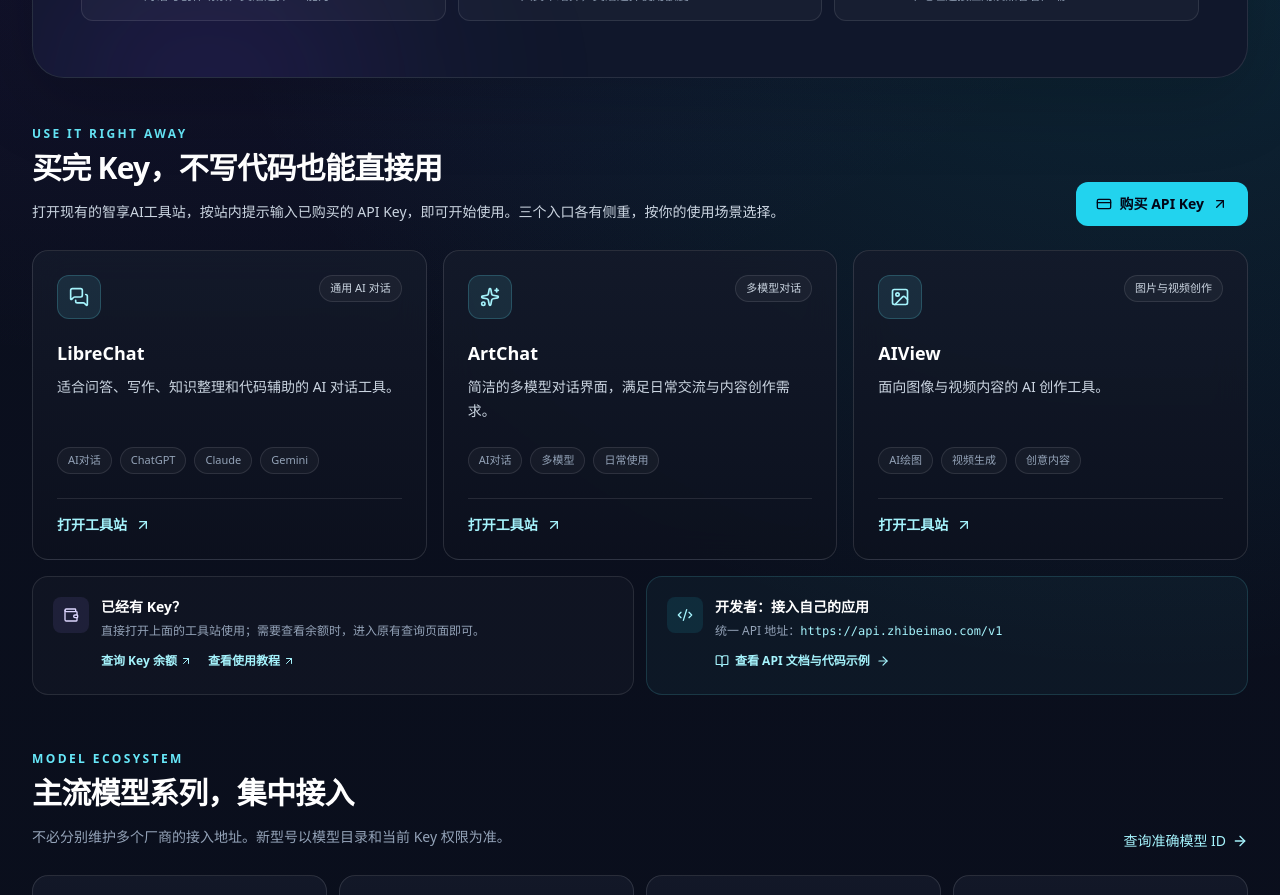
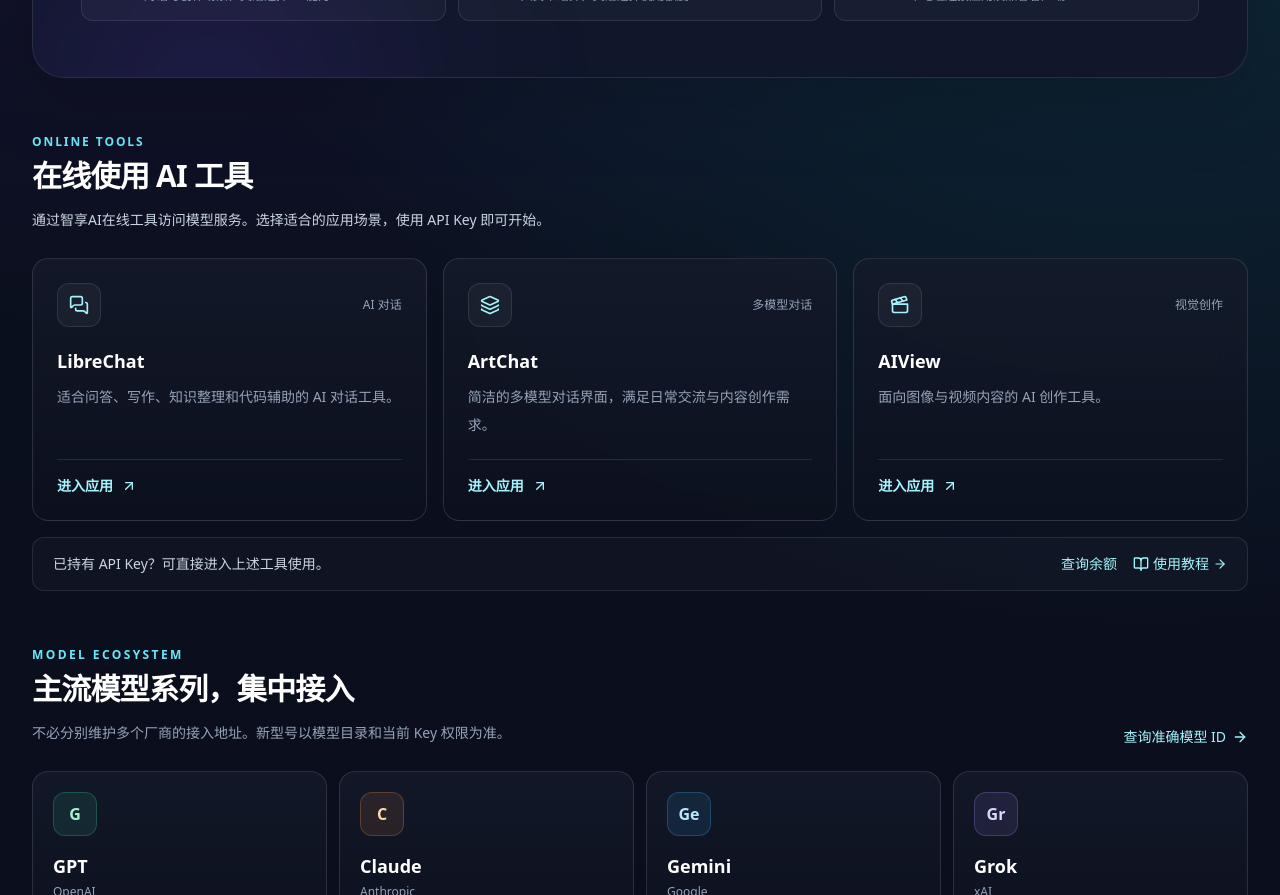
Before and after one commit to Jihai123/zhibeimao-home, a Next.js app: page /api in a window 1280 px wide. Shown: the part 680-1575 px from the top of the page. Built offline with nearby package versions, Linux system fonts and the light colour scheme.

Commit message:
design: simplify API online-tools area and remove redundant cards and tags

```diff
--- a/components/ApiDirectUseSection.tsx
+++ b/components/ApiDirectUseSection.tsx
@@ -1,110 +1,59 @@
-import Link from 'next/link';
-import {
-  ArrowRight,
-  ArrowUpRight,
-  BookOpen,
-  Code2,
-  CreditCard,
-  Image as ImageIcon,
-  MessagesSquare,
-  Sparkles,
-  Wallet
-} from 'lucide-react';
+import { ArrowRight, ArrowUpRight, BookOpen, Clapperboard, Layers3, MessagesSquare } from 'lucide-react';
 
 import { aiDirectEntries } from '@/data/home-data';
-import { apiBaseUrl } from '@/data/api-product';
 import { siteLinks } from '@/data/site-links';
 
-const entryIcons = [MessagesSquare, Sparkles, ImageIcon] as const;
-const entryTypes = ['通用 AI 对话', '多模型对话', '图片与视频创作'] as const;
-
-const externalLinkProps = {
-  target: '_blank',
-  rel: 'noopener noreferrer'
-};
+const icons = [MessagesSquare, Layers3, Clapperboard] as const;
+const categories = ['AI 对话', '多模型对话', '视觉创作'] as const;
 
 export function ApiDirectUseSection() {
   return (
-    <section id="direct-use" className="mt-12 scroll-mt-24" aria-labelledby="direct-use-title">
+    <section id="direct-use" className="mt-14 scroll-mt-24" aria-labelledby="direct-use-title">
       <div className="flex flex-wrap items-end justify-between gap-4">
         <div className="max-w-3xl">
-          <p className="text-xs font-semibold tracking-[0.2em] text-cyan-300">USE IT RIGHT AWAY</p>
+          <p className="text-xs font-semibold tracking-[0.16em] text-cyan-300">ONLINE TOOLS</p>
           <h2 id="direct-use-title" className="mt-2 text-2xl font-bold tracking-tight text-white sm:text-3xl">
-            买完 Key，不写代码也能直接用
+            在线使用 AI 工具
           </h2>
           <p className="mt-3 text-sm leading-7 text-slate-300">
-            打开现有的智享AI工具站，按站内提示输入已购买的 API Key，即可开始使用。三个入口各有侧重，按你的使用场景选择。
+            通过智享AI在线工具访问模型服务。选择适合的应用场景，使用 API Key 即可开始。
           </p>
         </div>
-        <a
-          href={siteLinks.apiKey}
-          {...externalLinkProps}
-          className="inline-flex min-h-11 shrink-0 items-center justify-center gap-2 rounded-xl bg-cyan-400 px-5 py-2.5 text-sm font-bold text-slate-950 transition hover:bg-cyan-300"
-        >
-          <CreditCard className="h-4 w-4" /> 购买 API Key <ArrowUpRight className="h-4 w-4" />
-        </a>
       </div>
-
       <div className="mt-6 grid gap-4 md:grid-cols-3">
         {aiDirectEntries.map((entry, index) => {
-          const Icon = entryIcons[index] ?? Sparkles;
+          const Icon = icons[index] ?? MessagesSquare;
           return (
             <a
-              key={entry.title}
+              key={entry.href}
               href={entry.href}
-              {...externalLinkProps}
-              className="group surface-panel flex min-w-0 flex-col rounded-2xl p-5 transition duration-200 hover:-translate-y-1 hover:border-cyan-300/40 hover:shadow-[0_18px_36px_rgba(14,116,144,0.18)] sm:p-6"
+              target="_blank"
+              rel="noopener noreferrer"
+              className="group surface-panel flex min-w-0 flex-col rounded-2xl p-5 transition-colors hover:border-cyan-300/40 sm:p-6"
             >
-              <div className="flex items-start justify-between gap-3">
-                <span className="flex h-11 w-11 shrink-0 items-center justify-center rounded-xl border border-cyan-300/20 bg-cyan-300/10 text-cyan-200">
+              <div className="flex items-center justify-between">
+                <span className="flex h-11 w-11 shrink-0 items-center justify-center rounded-xl border border-white/10 bg-white/[0.04] text-cyan-200">
                   <Icon className="h-5 w-5" />
                 </span>
-                <span className="rounded-full border border-white/10 bg-white/[0.04] px-2.5 py-1 text-[11px] text-slate-300">
-                  {entryTypes[index] ?? '在线工具'}
-                </span>
+                <span className="text-xs text-slate-400">{categories[index] ?? '在线工具'}</span>
               </div>
-              <h3 className="mt-5 text-lg font-bold text-white">{entry.title}</h3>
-              <p className="mt-2 min-h-[3.5rem] text-sm leading-6 text-slate-300">{entry.description}</p>
-              <div className="mt-4 flex flex-wrap gap-2">
-                {entry.tags.map((tag) => (
-                  <span key={tag} className="rounded-full border border-white/10 bg-white/[0.035] px-2.5 py-1 text-[11px] text-slate-400">
-                    {tag}
-                  </span>
-                ))}
-              </div>
-              <span className="mt-6 inline-flex items-center gap-2 border-t border-white/10 pt-4 text-sm font-semibold text-cyan-200 transition group-hover:text-white">
-                打开工具站 <ArrowUpRight className="h-4 w-4" />
+              <h3 className="mt-5 text-lg font-semibold text-white">{entry.title}</h3>
+              <p className="mt-2 flex-1 text-sm leading-7 text-slate-400">{entry.description}</p>
+              <span className="mt-5 inline-flex items-center gap-2 border-t border-white/10 pt-4 text-sm font-semibold text-cyan-200 group-hover:text-white">
+                进入应用 <ArrowUpRight className="h-4 w-4" />
               </span>
             </a>
           );
         })}
       </div>
 
-      <div className="mt-4 grid gap-3 lg:grid-cols-[minmax(0,1fr)_minmax(0,1fr)]">
-        <div className="flex min-w-0 items-start gap-3 rounded-2xl border border-white/10 bg-white/[0.025] p-4 sm:p-5">
-          <span className="flex h-9 w-9 shrink-0 items-center justify-center rounded-lg bg-violet-400/10 text-violet-200">
-            <Wallet className="h-4 w-4" />
-          </span>
-          <div className="min-w-0 flex-1">
-            <h3 className="text-sm font-semibold text-white">已经有 Key？</h3>
-            <p className="mt-1 text-xs leading-5 text-slate-400">直接打开上面的工具站使用；需要查看余额时，进入原有查询页面即可。</p>
-            <div className="mt-3 flex flex-wrap gap-x-4 gap-y-2 text-xs font-semibold">
-              <a href={siteLinks.apiKeyBalance} {...externalLinkProps} className="text-cyan-200 hover:text-white">查询 Key 余额 <ArrowUpRight className="inline h-3 w-3" /></a>
-              <a href={siteLinks.tutorial} {...externalLinkProps} className="text-cyan-200 hover:text-white">查看使用教程 <ArrowUpRight className="inline h-3 w-3" /></a>
-            </div>
-          </div>
-        </div>
-        <div className="flex min-w-0 items-start gap-3 rounded-2xl border border-cyan-300/15 bg-cyan-300/[0.045] p-4 sm:p-5">
-          <span className="flex h-9 w-9 shrink-0 items-center justify-center rounded-lg bg-cyan-400/10 text-cyan-200">
-            <Code2 className="h-4 w-4" />
-          </span>
-          <div className="min-w-0 flex-1">
-            <h3 className="text-sm font-semibold text-white">开发者：接入自己的应用</h3>
-            <p className="mt-1 break-all text-xs leading-5 text-slate-400">统一 API 地址：<code className="text-cyan-200">{apiBaseUrl}</code></p>
-            <Link href="/api/docs" className="mt-3 inline-flex items-center gap-1.5 text-xs font-semibold text-cyan-200 hover:text-white">
-              <BookOpen className="h-3.5 w-3.5" /> 查看 API 文档与代码示例 <ArrowRight className="h-3.5 w-3.5" />
-            </Link>
-          </div>
+      <div className="mt-4 flex flex-wrap items-center justify-between gap-3 rounded-xl border border-white/10 bg-white/[0.025] px-5 py-4">
+        <span className="text-sm text-slate-300">已持有 API Key？可直接进入上述工具使用。</span>
+        <div className="flex flex-wrap items-center gap-4 text-sm">
+          <a href={siteLinks.apiKeyBalance} target="_blank" rel="noopener noreferrer" className="text-cyan-200 hover:text-white">查询余额</a>
+          <a href={siteLinks.tutorial} target="_blank" rel="noopener noreferrer" className="inline-flex items-center gap-1 text-cyan-200 hover:text-white">
+            <BookOpen className="h-4 w-4" /> 使用教程 <ArrowRight className="h-3.5 w-3.5" />
+          </a>
         </div>
       </div>
     </section>
```
